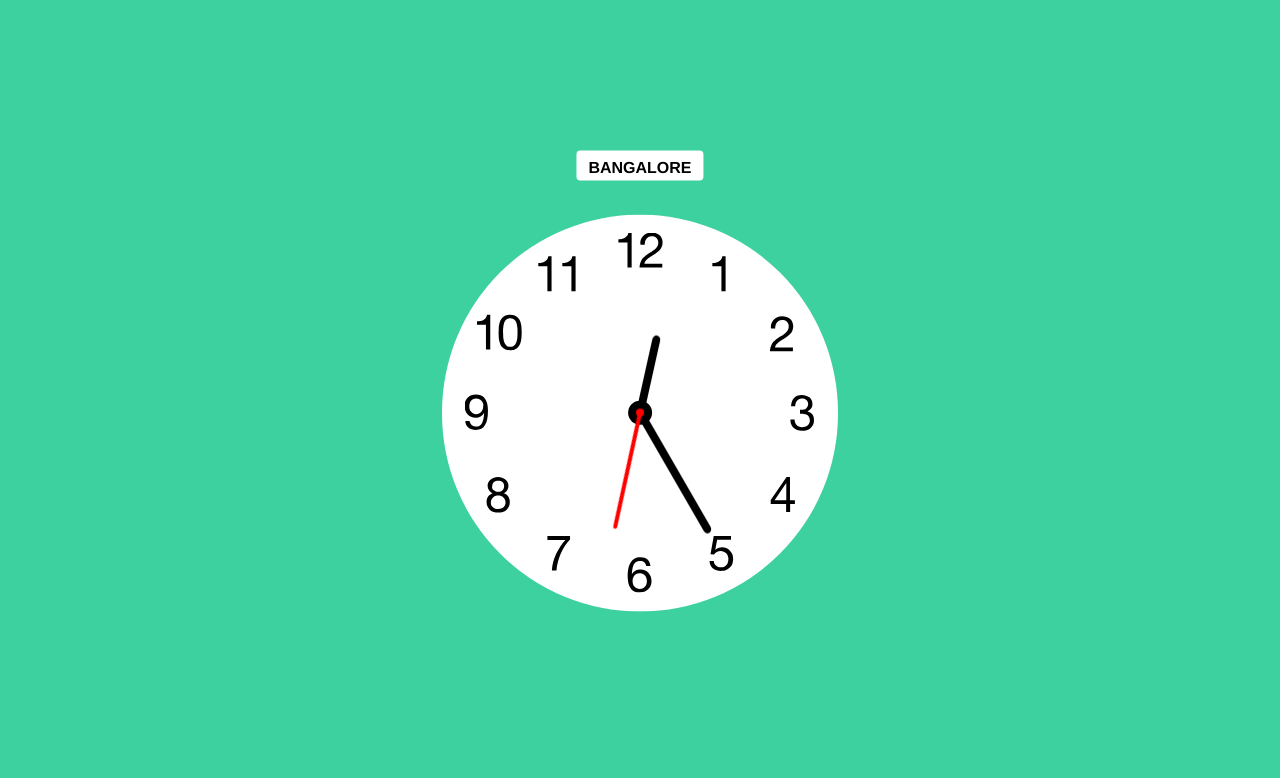
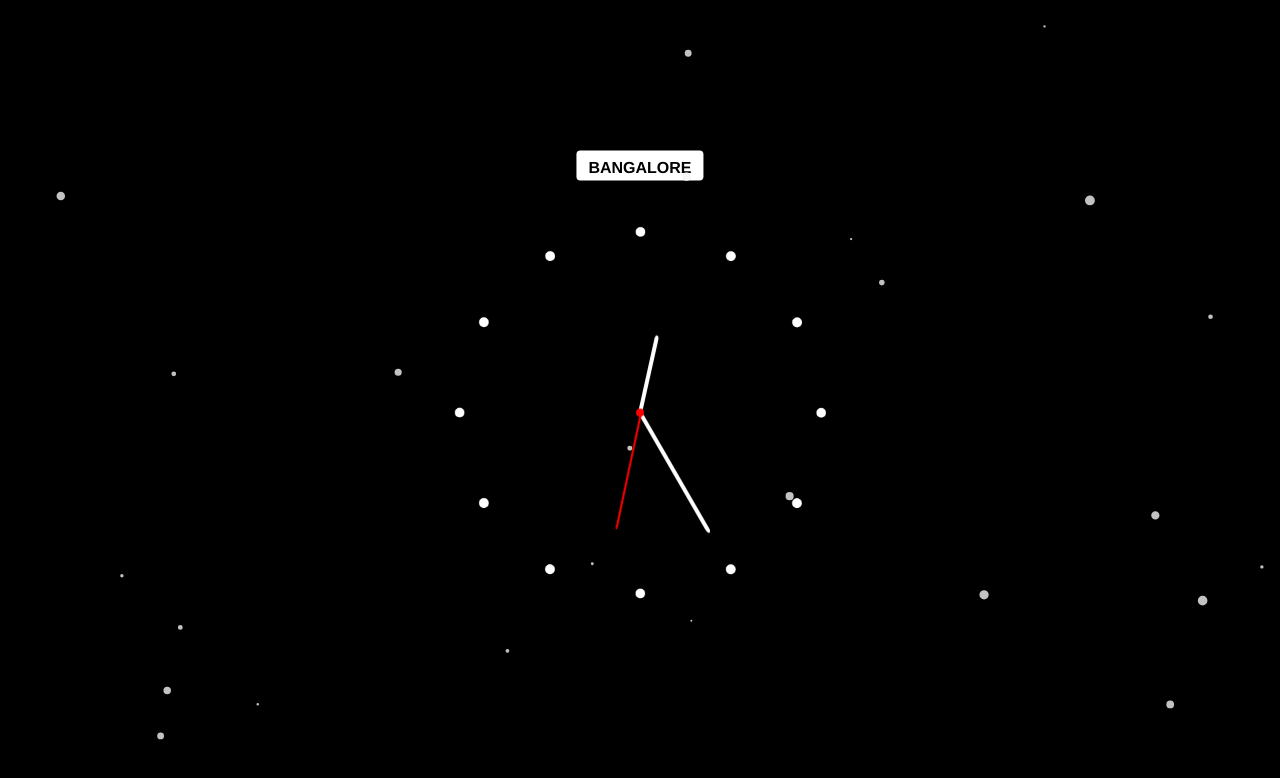
Before and after one commit to abhiomkar/countdown.js, a plain HTML site: page index.html in a window 1280 px wide. Drawn offline with nearby package versions, Linux system fonts and the light colour scheme.

Commit message:
now it snows on clock. changed the clock style little bit

```diff
--- a/index.html
+++ b/index.html
@@ -9,7 +9,7 @@
 <body>
 
 <div class="demo-container clocks active bounce">
-  <article class="clock ios7 js-india">
+  <article class="clock ios7 dots js-india">
     <section class="label">Bangalore</section>
     <section class="hours-container">
       <section class="hours"></section>
@@ -23,6 +23,8 @@
   </article>
 </div>
 
+<canvas id="snow"></canvas>
+
 	<script src="https://cdnjs.cloudflare.com/ajax/libs/moment.js/2.9.0/moment.js"></script>
 	<script src="https://cdnjs.cloudflare.com/ajax/libs/moment.js/2.9.0/locales.js"></script>
 	<script src="https://cdnjs.cloudflare.com/ajax/libs/moment-timezone/0.3.0/moment-timezone.min.js"></script>
--- a/static/main.css
+++ b/static/main.css
@@ -3,13 +3,18 @@
 }
 
 .demo-container.clocks {
-  background: #3cd19e;
+  background: black;
   padding: 0;
   width: 100%;
   height: 100vh;
   margin: 0;
   overflow: hidden;
   text-align: center;
+}
+
+canvas#snow {
+	position: fixed;
+	top: 0;
 }
 
 .clock {
@@ -99,7 +104,7 @@
 }
 
 .hours {
-  background: #000;
+  background: #fff;
   width: 3.5%;
   height: 40%;
   position: absolute;
@@ -110,7 +115,7 @@
 }
 
 .minutes {
-  background: #000;
+  background: #fff;
   width: 3.5%;
   height: 55%;
   position: absolute;
@@ -183,6 +188,11 @@
   background-size: 88%;
 }
 
+.clock.dots {
+  background: url(./clock-white-dots.png) no-repeat center;
+  background-size: 130%;
+}
+
 .clock.ios7:before {
   background: black;
   border-radius: 50%;
@@ -205,18 +215,18 @@
 .clock.ios7 .seconds {
   border-radius: 200%/10%;
   height: 30%;
-  left: 49.5%;
+  left: 49.8%;
   top: 20%;
-  width: 1%;
+  width: 0.5%;
   -webkit-transform-origin: 50% 100%;
           transform-origin: 50% 100%;
 }
 
 .clock.ios7 .minutes {
   border-radius: 150%/10%;
-  width: 2%;
+  width: 1%;
   height: 35%;
-  left: 49%;
+  left: 49.5%;
   top: 15%;
   -webkit-transform-origin: 50% 100%;
           transform-origin: 50% 100%;
@@ -224,9 +234,9 @@
 
 .clock.ios7 .hours {
   border-radius: 85%/10%;
-  width: 2%;
+  width: 1%;
   height: 20%;
-  left: 49%;
+  left: 49.5%;
   top: 30%;
   -webkit-transform-origin: 50% 100%;
           transform-origin: 50% 100%;
--- a/static/main.js
+++ b/static/main.js
@@ -10,6 +10,8 @@
   moveSecondHands();
   // Set the intial minute hand container transition, and then each subsequent step
   setUpMinuteHands();
+  // Set Snow
+  initSnow();
 })();
 
 /*
@@ -189,3 +191,93 @@
     }
   }, 60000);
 }
+
+/*
+ * Let's add some snow
+ */
+
+function initSnow() {
+  //canvas init
+  var canvas = document.getElementById("snow");
+  var ctx = canvas.getContext("2d");
+
+  //canvas dimensions
+  var W = window.innerWidth;
+  var H = window.innerHeight;
+  canvas.width = W;
+  canvas.height = H;
+
+  //snowflake particles
+  var mp = 25; //max particles
+  var particles = [];
+  for(var i = 0; i < mp; i++)
+  {
+    particles.push({
+      x: Math.random()*W, //x-coordinate
+      y: Math.random()*H, //y-coordinate
+      r: Math.random()*4+1, //radius
+      d: Math.random()*mp //density
+    })
+  }
+
+  //Lets draw the flakes
+  function draw()
+  {
+    ctx.clearRect(0, 0, W, H);
+
+    ctx.fillStyle = "rgba(243, 243, 243, 0.8)";
+    ctx.beginPath();
+    for(var i = 0; i < mp; i++)
+    {
+      var p = particles[i];
+      ctx.moveTo(p.x, p.y);
+      ctx.arc(p.x, p.y, p.r, 0, Math.PI*2, true);
+    }
+    ctx.fill();
+    update();
+  }
+
+  //Function to move the snowflakes
+  //angle will be an ongoing incremental flag. Sin and Cos functions will be applied to it to create vertical and horizontal movements of the flakes
+  var angle = 0;
+  function update()
+  {
+    angle += 0.01;
+    for(var i = 0; i < mp; i++)
+    {
+      var p = particles[i];
+      //Updating X and Y coordinates
+      //We will add 1 to the cos function to prevent negative values which will lead flakes to move upwards
+      //Every particle has its own density which can be used to make the downward movement different for each flake
+      //Lets make it more random by adding in the radius
+      p.y += Math.cos(angle+p.d) + 1 + p.r/2;
+      p.x += Math.sin(angle) * 2;
+
+      //Sending flakes back from the top when it exits
+      //Lets make it a bit more organic and let flakes enter from the left and right also.
+      if(p.x > W+5 || p.x < -5 || p.y > H)
+      {
+        if(i%3 > 0) //66.67% of the flakes
+        {
+          particles[i] = {x: Math.random()*W, y: -10, r: p.r, d: p.d};
+        }
+        else
+        {
+          //If the flake is exitting from the right
+          if(Math.sin(angle) > 0)
+          {
+            //Enter from the left
+            particles[i] = {x: -5, y: Math.random()*H, r: p.r, d: p.d};
+          }
+          else
+          {
+            //Enter from the right
+            particles[i] = {x: W+5, y: Math.random()*H, r: p.r, d: p.d};
+          }
+        }
+      }
+    }
+  }
+  //animation loop
+  setInterval(draw, 33);
+}
```
Also changed, not shown: static/clock-dots.png (added), static/clock-white-dots.png (added).
